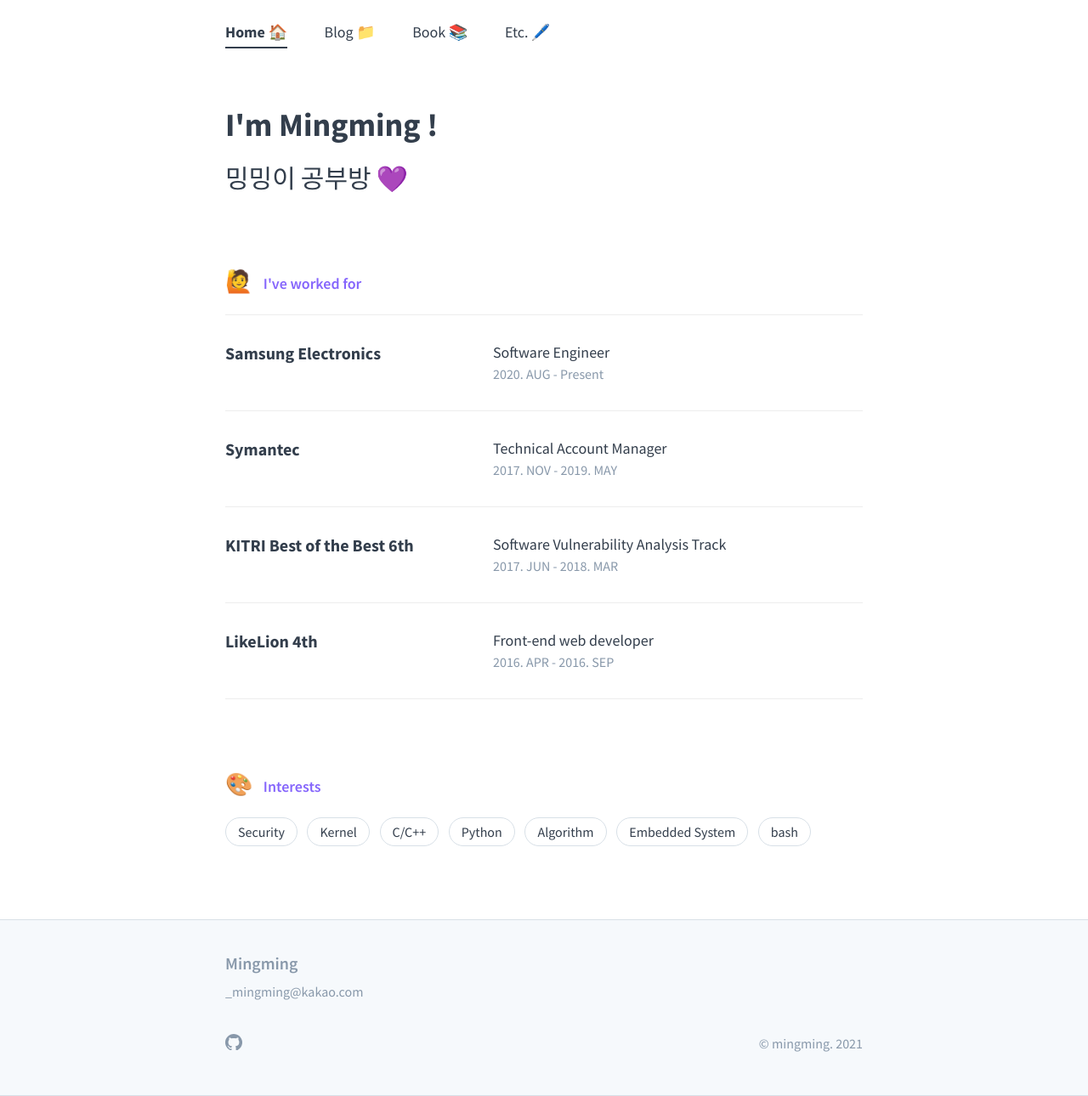
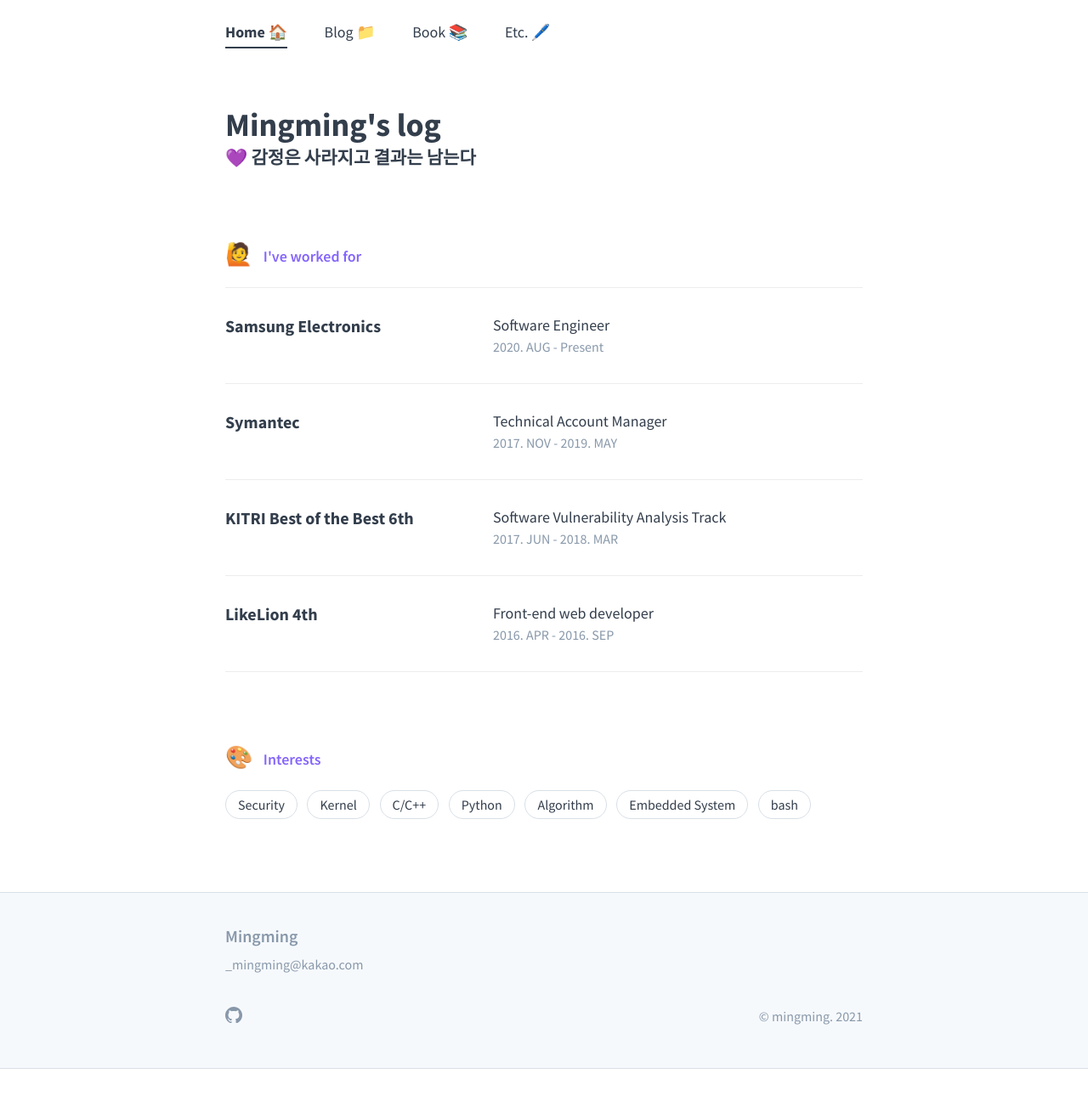
Before and after one commit to mjb940806/mjb940806.github.io, a Jekyll site: the page built from index.md, in a window 1280 px wide. Shown: the whole page at 85% size. Built offline with Jekyll 4.4.1, drawn with Linux system fonts in a browser that asks for light colours; after the commit the page ends 1258 px from its top, so only the background shows below that.

Commit message:
Edit intro

```diff
--- a/index.md
+++ b/index.md
@@ -2,15 +2,15 @@
 layout: default
 title: "ming"
 main: true
-subtitle: Digital Product Designer Jihye Leee
-description: Jihye Leee, who is a Digital Product Designer based in Seoul, South Korea. | '이지혜' 디지털 프로덕트 디자이너입니다.
+subtitle:
+description:
 ---
 <div class="intro-animation">
 <section class="explanation">
     <h1 class="intro">
-    I'm Mingming !
+    Mingming's log
     </h1>
-    <h2 class="intro">밍밍이 공부방 &#x1f49c;</h2>
+    <h3>&#x1f49c; 감정은 사라지고 결과는 남는다</h3>
 </section>
 </div>
 {% include resume.html %}
```
